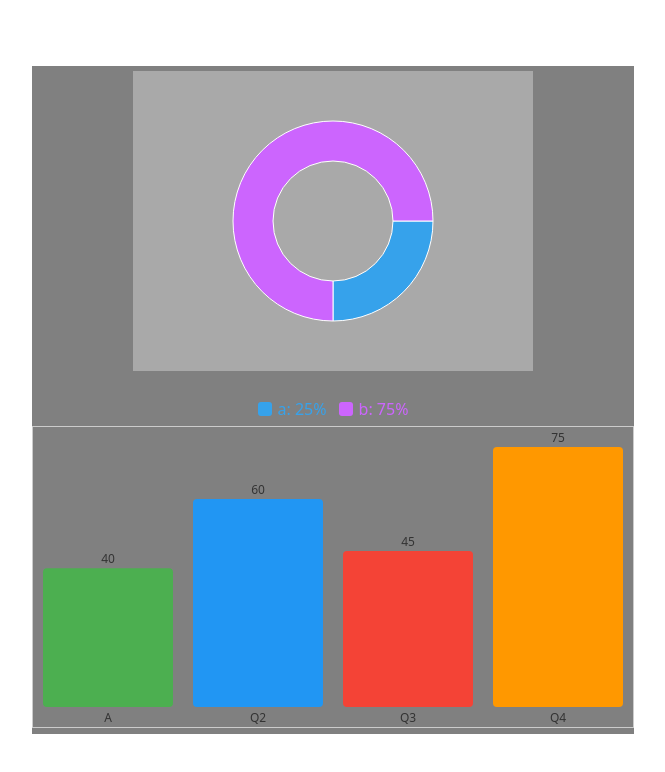
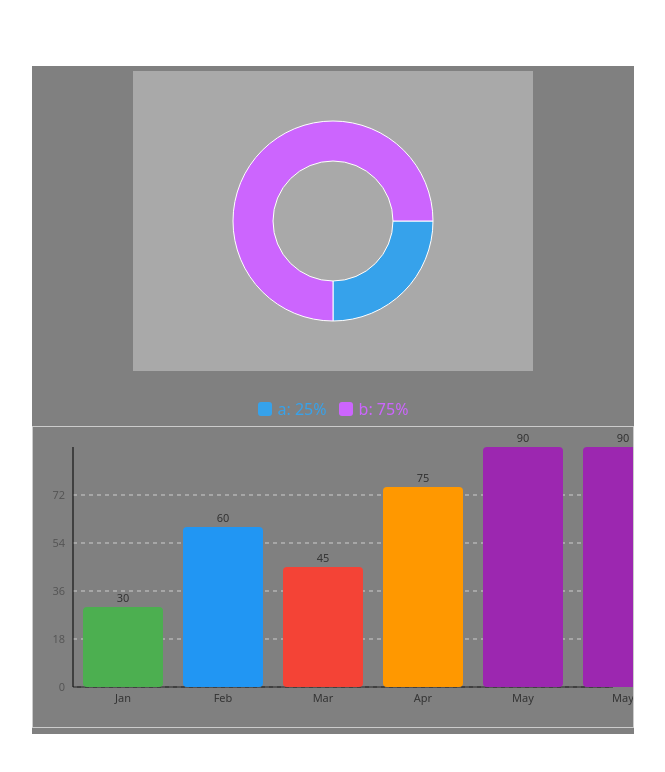
Before and after one commit to abkr020/pie-chart-by-svg, a React (Vite) app: page / in a window 1280 px wide. Shown: the top 772 px of the page, without its empty margins (307-972 px from the left). Built offline with nearby package versions, Linux system fonts and the light colour scheme; the HTML template or start-up script is replaced by a standard one.

Commit message:
added the lables - next adjust according to the x and y axis lables

```diff
--- a/src/App.tsx
+++ b/src/App.tsx
@@ -15,10 +15,12 @@ const App: React.FC = () => {
   ];
 
 const barChartData = [
-  { label: 'A', value: 40, color: '#4caf50' },
-  { label: 'Q2', value: 60, color: '#2196f3' },
-  { label: 'Q3', value: 45, color: '#f44336' },
-  { label: 'Q4', value: 75, color: '#ff9800' },
+ { label: 'Jan', value: 30, color: '#4caf50' },
+  { label: 'Feb', value: 60, color: '#2196f3' },
+  { label: 'Mar', value: 45, color: '#f44336' },
+  { label: 'Apr', value: 75, color: '#ff9800' },
+  { label: 'May', value: 90, color: '#9c27b0' },
+  { label: 'May', value: 90, color: '#9c27b0' },
 ];
 
   const MyCircle = () => (
--- a/src/components/BarChart.tsx
+++ b/src/components/BarChart.tsx
@@ -10,19 +10,72 @@ type BarChartProps = {
   data: BarData[];
   width?: number;
   height?: number;
+  gridLines?: number; // Optional number of Y-axis grid lines
 };
 
-const BarChart: React.FC<BarChartProps> = ({ data, width = 500, height = 300 }) => {
+const BarChart: React.FC<BarChartProps> = ({
+  data,
+  width = 500,
+  height = 300,
+  gridLines = 5,
+}) => {
   const maxVal = Math.max(...data.map((d) => d.value));
   const barWidth = width / data.length;
-    const labelHeight = 20;
+  const margin = { top: 20, right: 20, bottom: 40, left: 40 };
+  const chartHeight = height - margin.top - margin.bottom;
+  const chartWidth = width - margin.left - margin.right;
 
   return (
     <svg width={width} height={height} style={{ border: '1px solid #ccc' }}>
+      {/* Y-axis grid lines + labels */}
+      {[...Array(gridLines)].map((_, i) => {
+        const yVal = (maxVal / gridLines) * i;
+        const yPos = height - margin.bottom - (yVal / maxVal) * chartHeight;
+
+        return (
+          <g key={i}>
+            <line
+              x1={margin.left}
+              y1={yPos}
+              x2={width - margin.right}
+              y2={yPos}
+              stroke="#ccc"
+              strokeDasharray="4"
+            />
+            <text
+              x={margin.left - 8}
+              y={yPos + 4}
+              fontSize={11}
+              textAnchor="end"
+              fill="#555"
+            >
+              {Math.round(yVal)}
+            </text>
+          </g>
+        );
+      })}
+
+      {/* X and Y axis lines */}
+      <line
+        x1={margin.left}
+        y1={height - margin.bottom}
+        x2={width - margin.right}
+        y2={height - margin.bottom}
+        stroke="#000"
+      />
+      <line
+        x1={margin.left}
+        y1={margin.top}
+        x2={margin.left}
+        y2={height - margin.bottom}
+        stroke="#000"
+      />
+
+      {/* Bars and labels */}
       {data.map((d, i) => {
-                const barHeight = (d.value / maxVal) * (height - 2 * labelHeight);
-                const x = i * barWidth + 10;
-                const y = height - barHeight - labelHeight;
+        const barHeight = (d.value / maxVal) * chartHeight;
+        const x = margin.left + i * barWidth + 10;
+        const y = height - margin.bottom - barHeight;
 
         return (
           <g key={i}>
@@ -39,17 +92,17 @@ const BarChart: React.FC<BarChartProps> = ({ data, width = 500, height = 300 })
             <text
               x={x + (barWidth - 20) / 2}
               y={y - 5}
-                            fontSize={12}
+              fontSize={11}
               textAnchor="middle"
               fill="#333"
             >
               {d.value}
             </text>
-                        {/* Label below */}
+            {/* Label below X-axis */}
             <text
               x={x + (barWidth - 20) / 2}
-                            y={height - 5}
-                            fontSize={12}
+              y={height - margin.bottom + 15}
+              fontSize={11}
               textAnchor="middle"
               fill="#333"
             >
```
Lines whose indentation alone changed are shown as unchanged.
